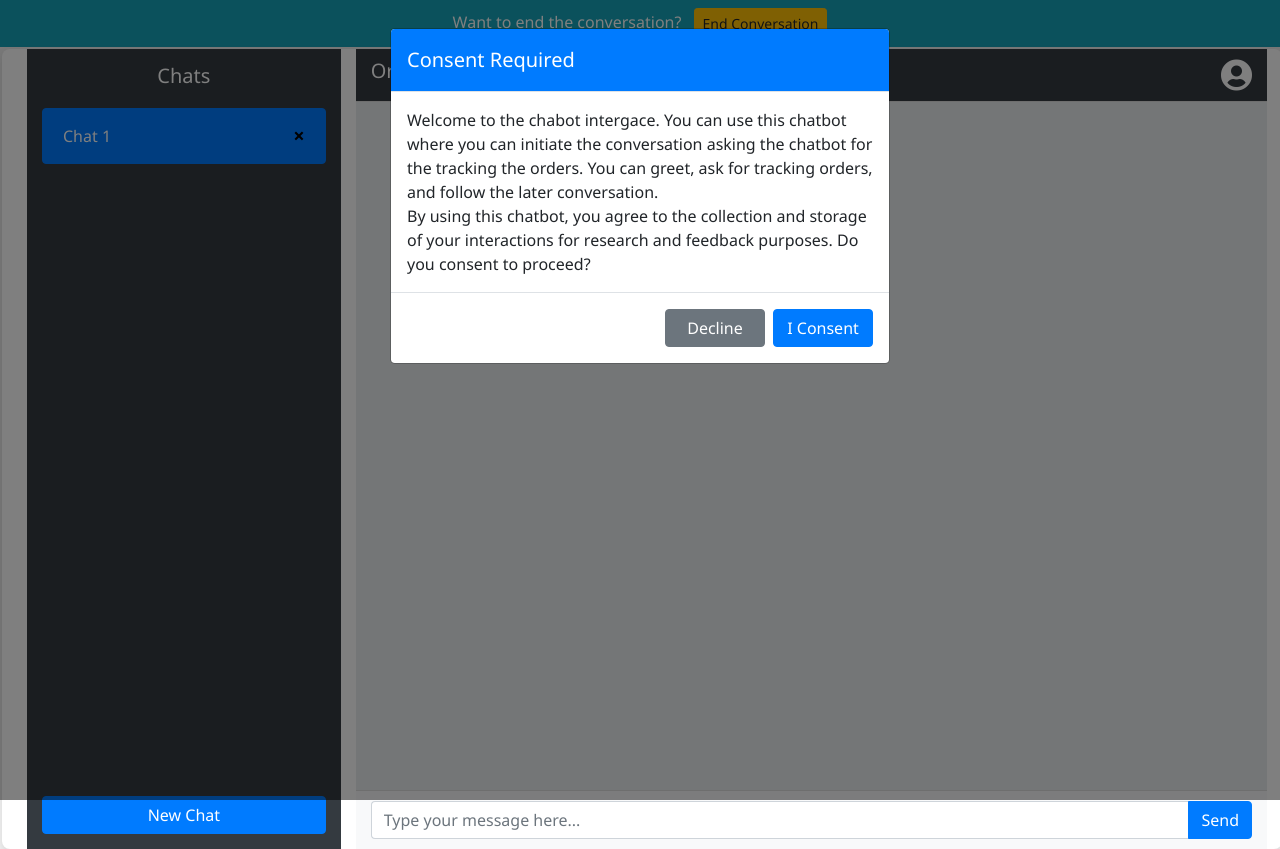
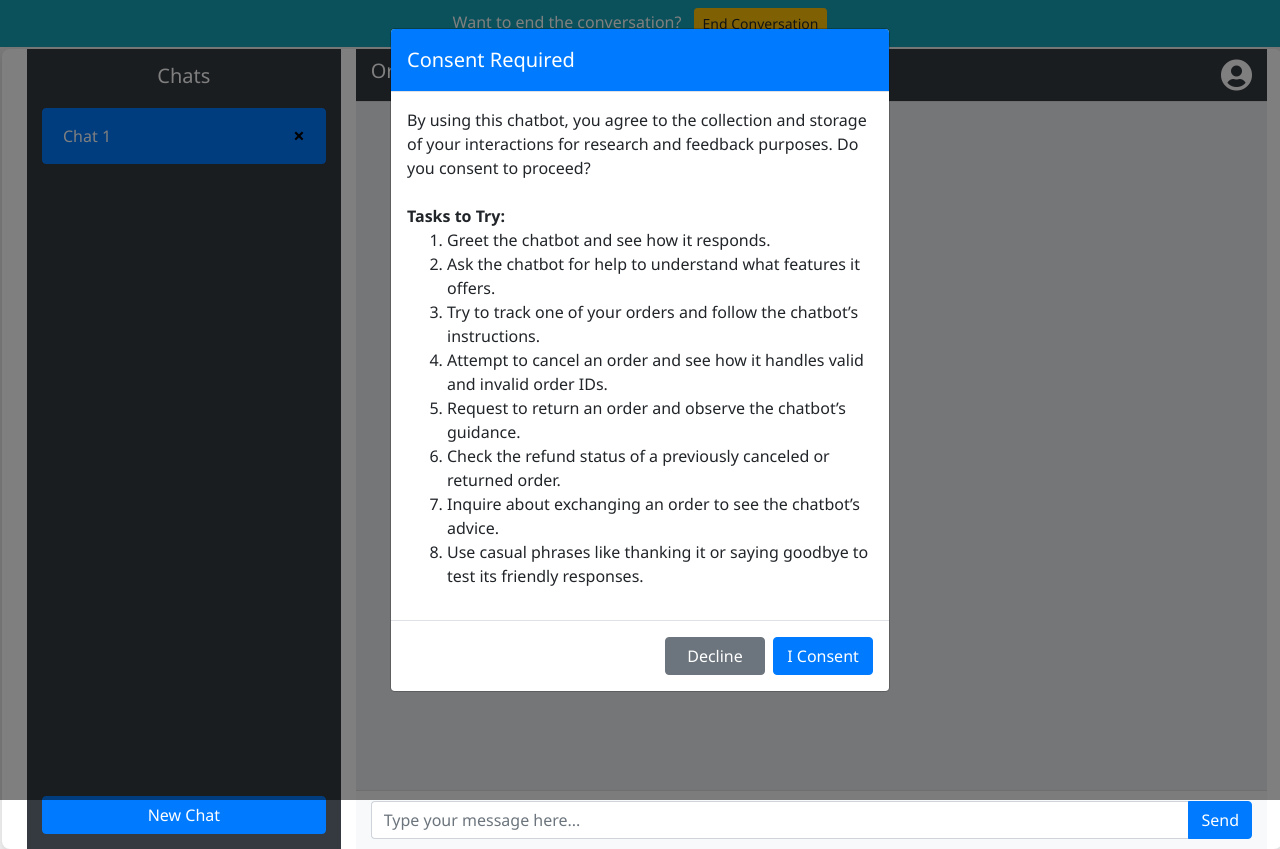
Before and after one commit to lohitakshsingla0/Experimental-Setup, a website: page public/comparison/full-screen/index.html in a window 1280 px wide. Drawn offline with nearby package versions, Linux system fonts and the light colour scheme.

Commit message:
Fixing the bugs

```diff
--- a/public/comparison/full-screen/index.html
+++ b/public/comparison/full-screen/index.html
@@ -51,11 +51,22 @@
               <h5 class="modal-title" id="consentModalLabel">Consent Required</h5>
             </div>
             <div class="modal-body">
-                Welcome to the chabot intergace. You can use this chatbot where you can initiate the conversation asking the chatbot for the tracking the orders. You can greet, ask for tracking orders, and follow the later conversation.<br>
+                By using this chatbot, you agree to the collection and storage of your interactions for research and feedback purposes.
+                Do you consent to proceed?
 
-              By using this chatbot, you agree to the collection and storage of your interactions for research and feedback purposes.
-              Do you consent to proceed?
-            </div>
+                <br><br>
+                <strong>Tasks to Try:</strong>
+                <ol>
+                  <li>Greet the chatbot and see how it responds.</li>
+                  <li>Ask the chatbot for help to understand what features it offers.</li>
+                  <li>Try to track one of your orders and follow the chatbot’s instructions.</li>
+                  <li>Attempt to cancel an order and see how it handles valid and invalid order IDs.</li>
+                  <li>Request to return an order and observe the chatbot’s guidance.</li>
+                  <li>Check the refund status of a previously canceled or returned order.</li>
+                  <li>Inquire about exchanging an order to see the chatbot’s advice.</li>
+                  <li>Use casual phrases like thanking it or saying goodbye to test its friendly responses.</li>
+                </ol>
+              </div>
             <div class="modal-footer">
               <button type="button" class="btn btn-secondary" id="declineConsent">Decline</button>
               <button type="button" class="btn btn-primary" id="acceptConsent">I Consent</button>
```
Also changed, not shown: public/comparison/small-screen/index.html (+13 -2 lines).
